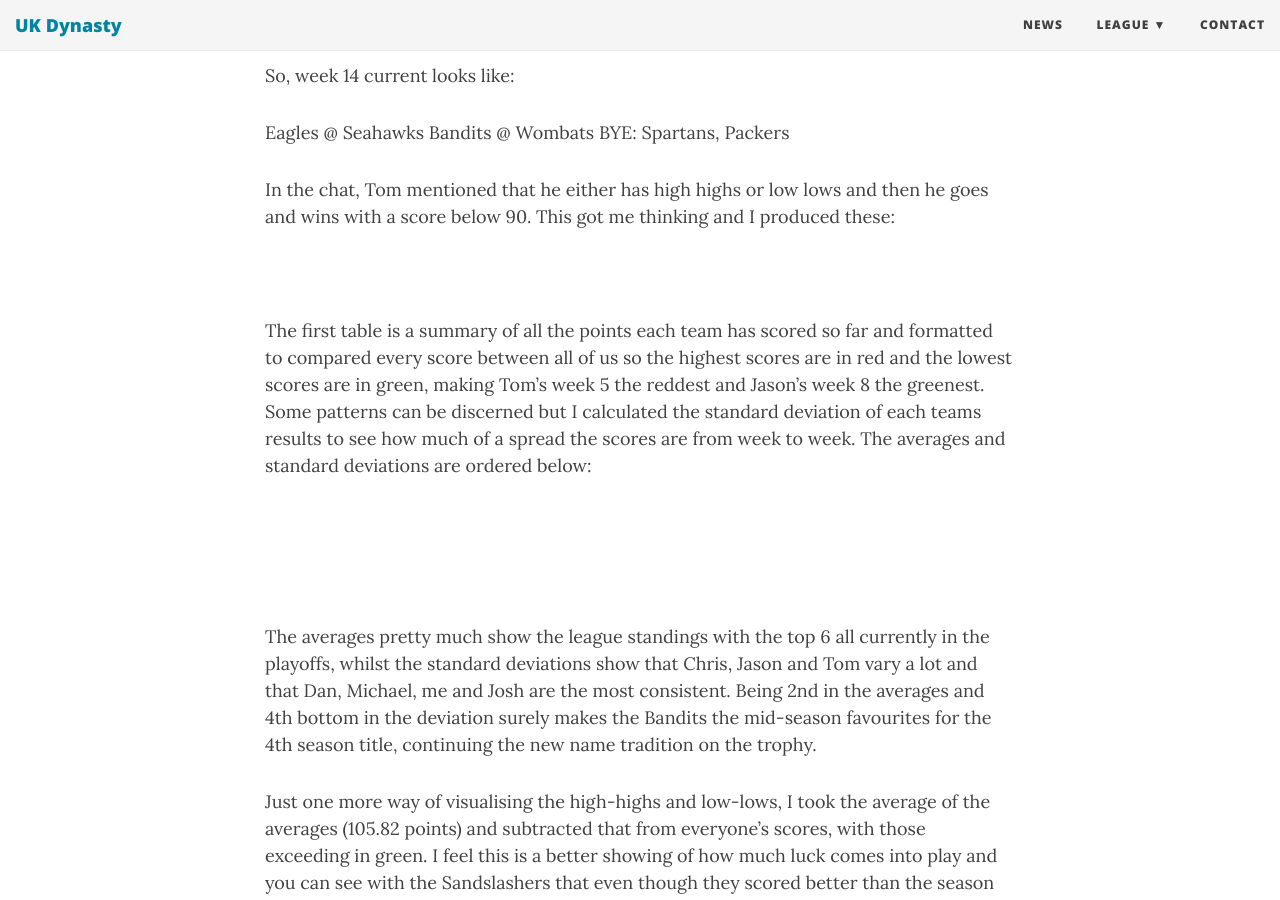
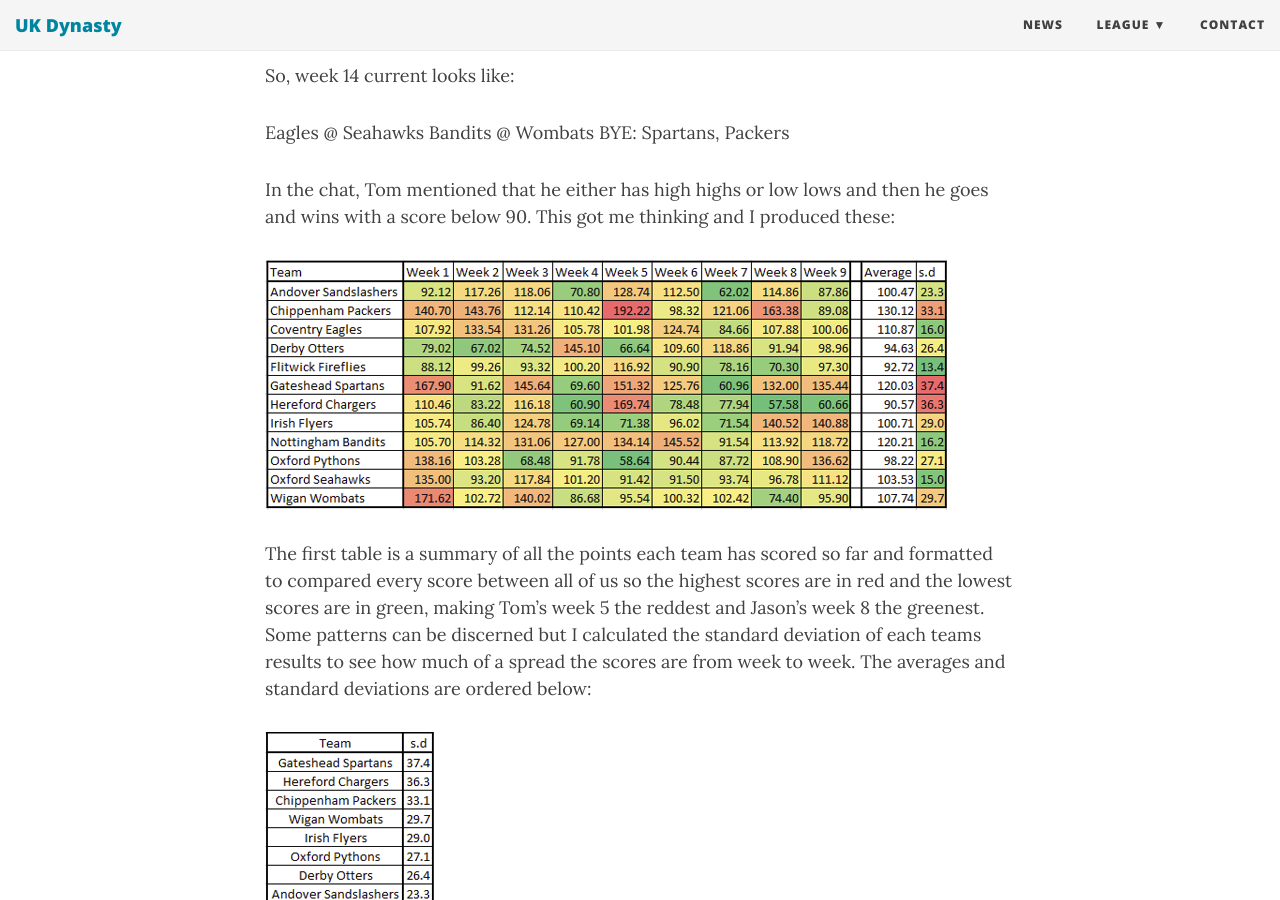
Before and after one commit to UKDynasty/ukdynasty.github.io, a Jekyll site: the page built from _posts/2019-11-06-weekly-awards-week-9-2019.md, in a window 1280 px wide and 900 px high, scrolled down 853 px. Built offline with Jekyll 4.4.1, drawn with Linux system fonts in a browser that asks for light colours; nearby versions of some CDN libraries.

Commit message:
Update 2019-11-06-weekly-awards-week-9-2019.md

```diff
--- a/_posts/2019-11-06-weekly-awards-week-9-2019.md
+++ b/_posts/2019-11-06-weekly-awards-week-9-2019.md
@@ -20,19 +20,19 @@ BYE: Spartans, Packers
 
 In the chat, Tom mentioned that he either has high highs or low lows and then he goes and wins with a score below 90. This got me thinking and I produced these:
 
-![](/images/awards-week-9-assets/chart1.png)
+![](/images/awards-week-9-2019-assets/chart1.png)
 
 The first table is a summary of all the points each team has scored so far and formatted to compared every score between all of us so the highest scores are in red and the lowest scores are in green, making Tom’s week 5 the reddest and Jason’s week 8 the greenest. Some patterns can be discerned but I calculated the standard deviation of each teams results to see how much of a spread the scores are from week to week. The averages and standard deviations are ordered below:
 
-![](/images/awards-week-9-assets/chart2-a.png)
+![](/images/awards-week-9-2019-assets/chart2-a.png)
 
-![](/images/awards-week-9-assets/chart2-b.png)
+![](/images/awards-week-9-2019-assets/chart2-b.png)
 
 The averages pretty much show the league standings with the top 6 all currently in the playoffs, whilst the standard deviations show that Chris, Jason and Tom vary a lot and that Dan, Michael, me and Josh are the most consistent. Being 2nd in the averages and 4th bottom in the deviation surely makes the Bandits the mid-season favourites for the 4th season title, continuing the new name tradition on the trophy.
 
 Just one more way of visualising the high-highs and low-lows, I took the average of the averages (105.82 points) and subtracted that from everyone’s scores, with those exceeding in green. I feel this is a better showing of how much luck comes into play and you can see with the Sandslashers that even though they scored better than the season average in 5 weeks, they have a record of 3-6 whilst the Wombats have only scored higher than the season average twice and have a 5-4 record.
 
-![](/images/awards-week-9-assets/chart3.png)
+![](/images/awards-week-9-2019-assets/chart3.png)
 
 All this together tells me that the 2 most dangerous teams are the Bandits and the Packers (shocking right!) as not only are they scoring high but are doing it on a consistent basis meaning that it would take a great week for another team to take them out. The Spartans are capable of this as they really do swing high or swing low each week so facing them in the playoffs will be a rollercoaster experience.
 
```
